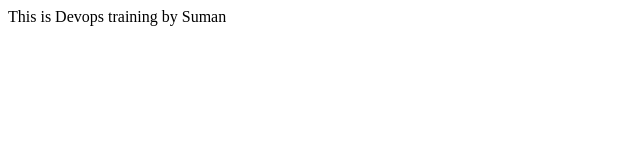
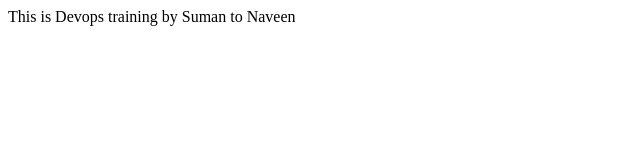
Before and after one commit to Naveen01superstar/devops, a plain HTML site: page index.html in a window 1280 px wide. Shown: the full height of the page, 0-640 px from the left. Drawn offline with Linux system fonts and the light colour scheme.

Commit message:
Update to version 2
By Naveen

```diff
--- a/index.html
+++ b/index.html
@@ -3,6 +3,6 @@
     <title>Welcome to Devops training!</title>
   </head>
   <body>
-    <p>This is Devops training by Suman</p>
+    <p>This is Devops training by Suman to Naveen </p>
   </body>
 </html>
```
